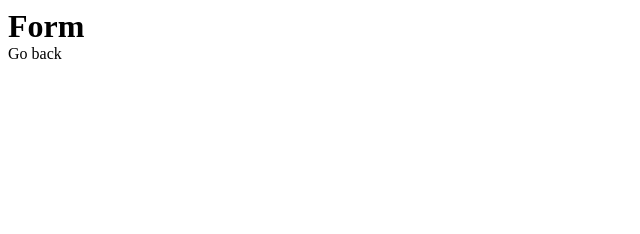
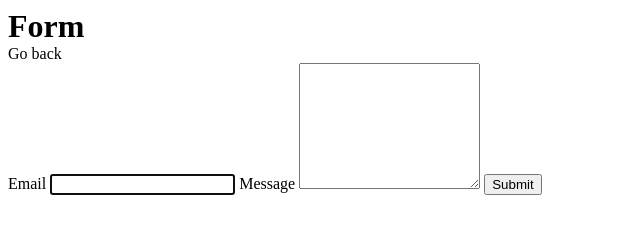
Before and after one commit to NataliiaShah/goit-js-hw-09, a website built with Vite: page src/2-form.html in a window 1280 px wide. Shown: the whole page, without its empty margins (0-640 px from the left). Built offline with nearby package versions, Linux system fonts and the light colour scheme.

Commit message:
Update 2-form.html
correction

```diff
--- a/src/2-form.html
+++ b/src/2-form.html
@@ -6,14 +6,29 @@
     <meta name="viewport" content="width=device-width, initial-scale=1.0" />
     <title>Page 3</title>
     <link rel="stylesheet" href="./css/styles.css" />
+    <link rel="stylesheet" href="./css/2-form.css" />
   </head>
   <body>
     <main>
       <div class="container">
+        <div class="container-div">
         <h1 class="main-title">
           Form
         </h1>
         <a class="back-link" href="./index.html">Go back</a>
+        </div>
+        <form class="feedback-form" autocomplete="off">
+          <label>
+            Email
+            <input type="email" name="email" autofocus />
+          </label>
+          <label>
+            Message
+            <textarea name="message" rows="8"></textarea>
+          </label>
+          <button type="submit">Submit</button>
+        </form>
+        <script type="module" src="./js/2-form.js"></script>
       </div>
     </main>
   </body>
```
